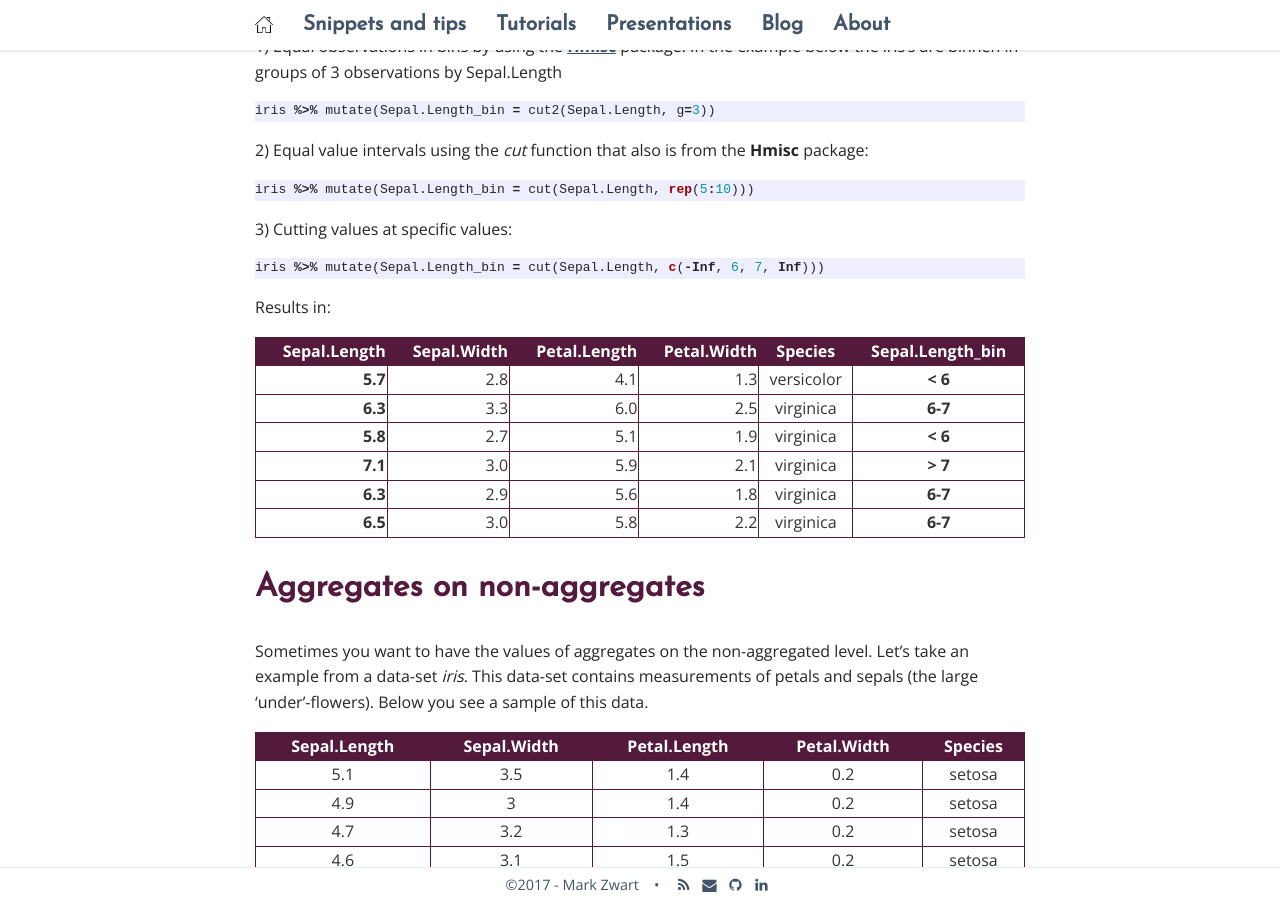
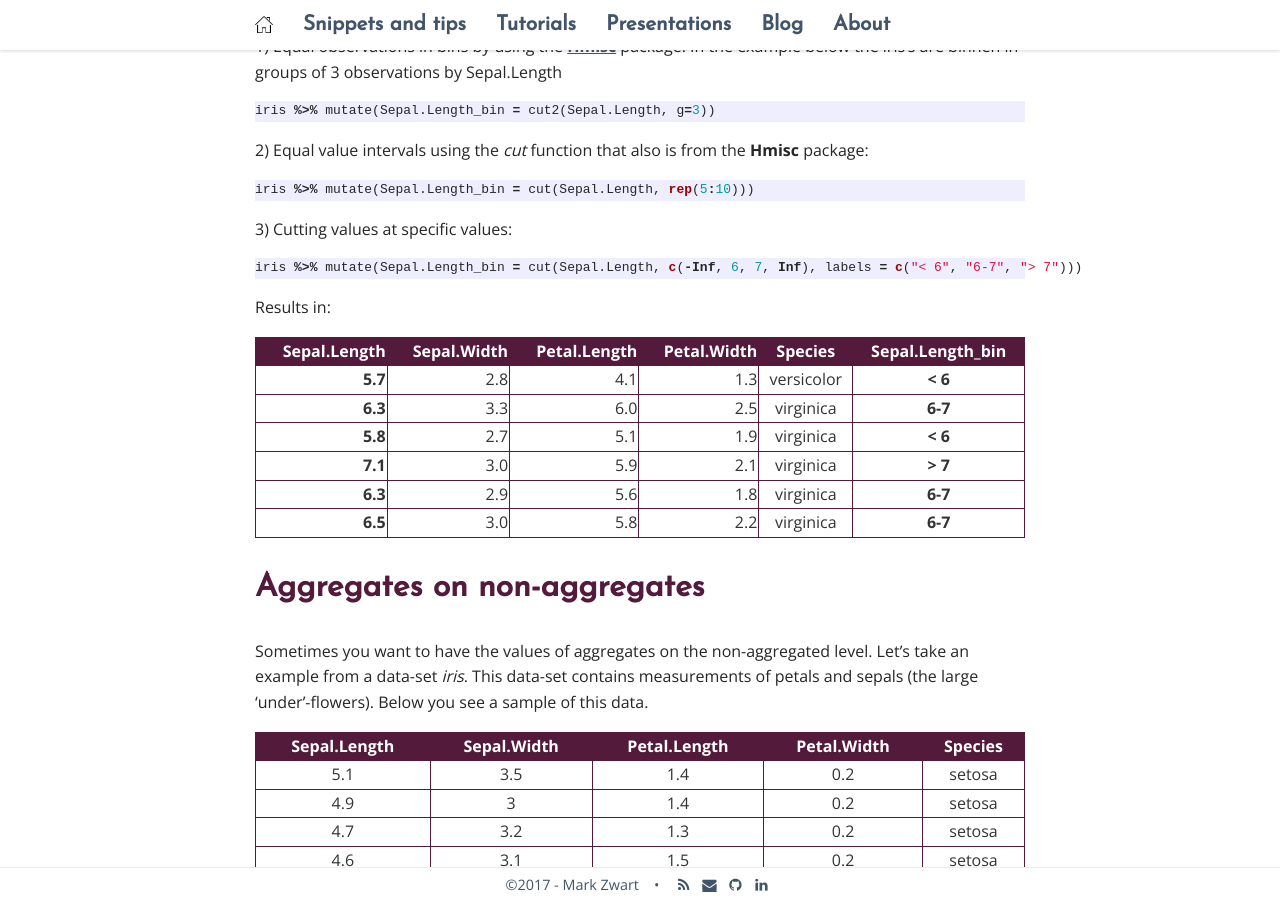
Before and after one commit to mark-me/mark-me.github.io, a Jekyll site: the page built from _pages/snippets-and-tips/data-transformation.md, in a window 1280 px wide and 900 px high, scrolled down 3381 px. Built offline with Jekyll 4.4.1, drawn with Linux system fonts in a browser that asks for light colours; nearby versions of some CDN libraries; comment, search, counter and statistics services are not loaded.

Commit message:
Update data-transformation.md

````diff
--- a/_pages/snippets-and-tips/data-transformation.md
+++ b/_pages/snippets-and-tips/data-transformation.md
@@ -118,7 +118,7 @@ iris %>% mutate(Sepal.Length_bin = cut(Sepal.Length, rep(5:10)))
 
 3) Cutting values at specific values:
 ```r
-iris %>% mutate(Sepal.Length_bin = cut(Sepal.Length, c(-Inf, 6, 7, Inf)))
+iris %>% mutate(Sepal.Length_bin = cut(Sepal.Length, c(-Inf, 6, 7, Inf), labels = c("< 6", "6-7", "> 7")))
 ```
 
 Results in:
````
